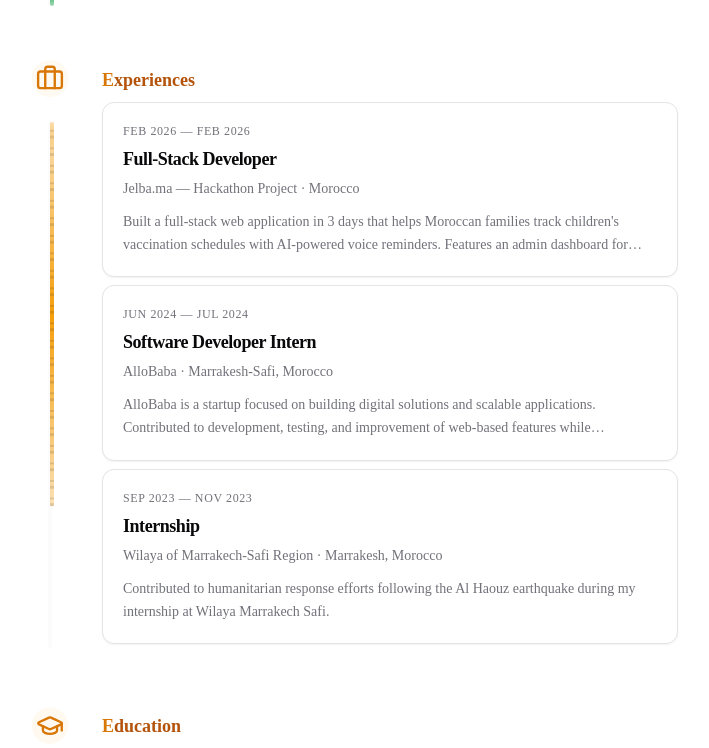
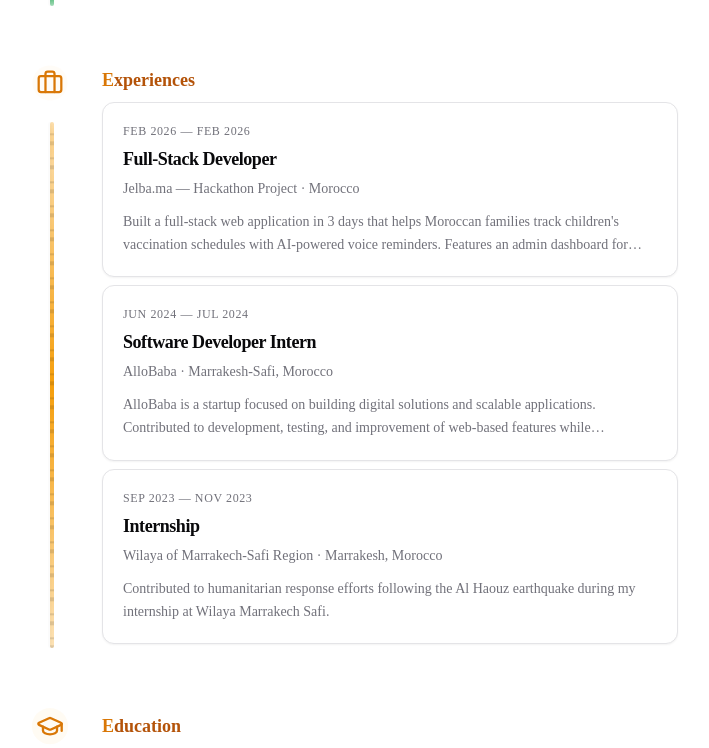
Before and after one commit to ilorez/portfolio, a Next.js app: page / in a window 1280 px wide. Shown: the part 2680-3428 px from the top of the page, without its empty margins (138-847 px from the left). Built offline with nearby package versions, Linux system fonts and the light colour scheme.

Commit message:
feat: adjust the start and end point of the vertical line animation

```diff
--- a/components/global/IconWithVerticalLine.tsx
+++ b/components/global/IconWithVerticalLine.tsx
@@ -26,7 +26,6 @@ const THEME_LINE_CLASSES: Record<SectionTheme, string> = {
   contact:
     'bg-gradient-to-b from-sky-500/30 via-sky-500 to-sky-500/30 dark:from-sky-400/40 dark:via-sky-400 dark:to-sky-400/40',
 };
-
 const THEME_ICON_WRAPPER: Record<SectionTheme, string> = {
   about: 'bg-primary/10 dark:bg-primary/20 shadow-primary/20',
   experience: 'bg-amber-500/10 dark:bg-amber-500/20 shadow-amber-500/20',
@@ -67,7 +66,7 @@ const IconWithVerticalLine = ({
   const rootRef = useRef<HTMLDivElement>(null);
   const { scrollYProgress } = useScroll({
     target: rootRef,
-    offset: ['start 60%', 'end 50%'],
+    offset: ['start 65%', 'end 62%'],
   });
   const progress = useSpring(scrollYProgress, {
     stiffness: 120,
```
